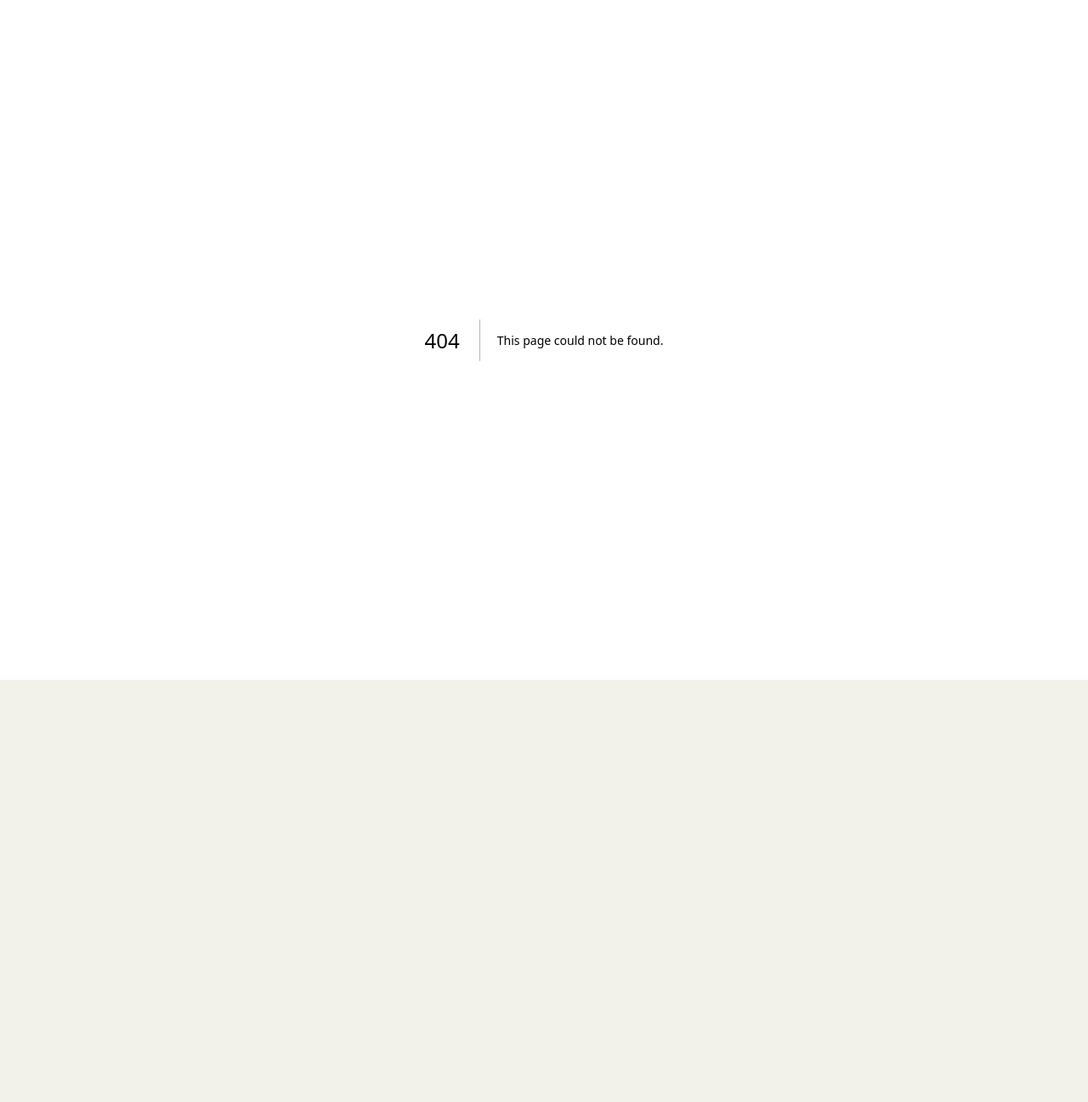
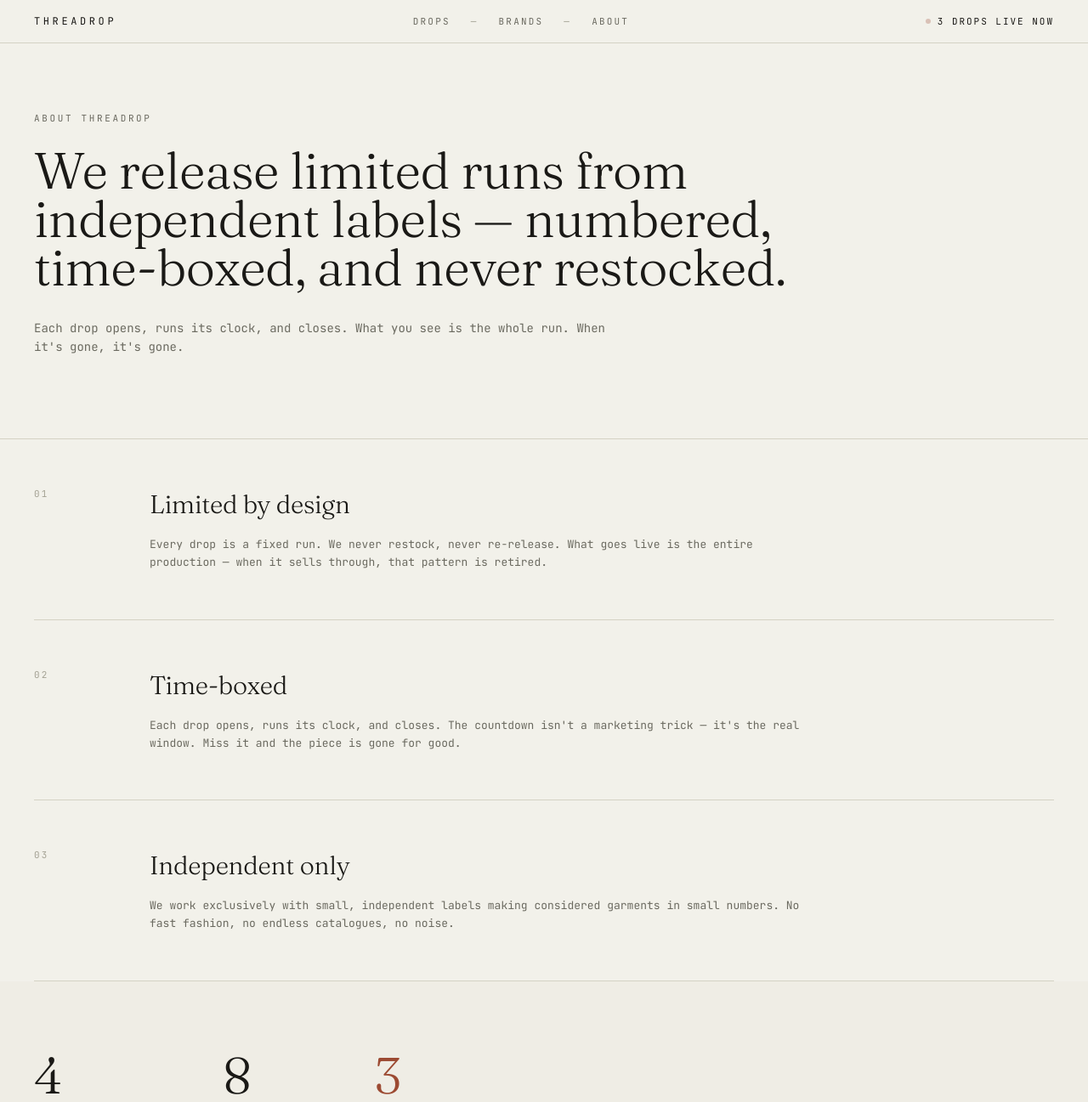
Before and after one commit to ruona-okungbowa/threadrop, a Next.js app: page /about in a window 1280 px wide. Before the commit this address had no page. Shown: the top 1297 px of the page at 85% size. Before the commit the page ends 800 px from the top, so only its background shows below. Built offline with nearby package versions, Linux system fonts and the light colour scheme.

Commit message:
feat: create About page and update site navigation links to About section
Co-authored-by: Ruona O <58301241+ruona-okungbowa@users.noreply.github.com>

```diff
--- /dev/null
+++ b/app/about/page.tsx
@@ -0,0 +1,138 @@
+import type { Metadata } from "next";
+import Link from "next/link";
+import { SiteHeader } from "@/components/site-header";
+import { SiteFooter } from "@/components/site-footer";
+import { brands, drops, statusOf } from "@/lib/feed-data";
+
+export const metadata: Metadata = {
+  title: "About — Threadrop",
+  description:
+    "Threadrop releases limited runs from independent labels — numbered, time-boxed, and never restocked.",
+};
+
+const PRINCIPLES = [
+  {
+    n: "01",
+    title: "Limited by design",
+    body: "Every drop is a fixed run. We never restock, never re-release. What goes live is the entire production — when it sells through, that pattern is retired.",
+  },
+  {
+    n: "02",
+    title: "Time-boxed",
+    body: "Each drop opens, runs its clock, and closes. The countdown isn't a marketing trick — it's the real window. Miss it and the piece is gone for good.",
+  },
+  {
+    n: "03",
+    title: "Independent only",
+    body: "We work exclusively with small, independent labels making considered garments in small numbers. No fast fashion, no endless catalogues, no noise.",
+  },
+];
+
+export default function AboutPage() {
+  const liveCount = drops.filter((d) => statusOf(d) === "LIVE").length;
+
+  return (
+    <main className="min-h-screen bg-background">
+      <SiteHeader />
+
+      {/* manifesto hero */}
+      <section className="mx-auto max-w-[1400px] px-5 pb-16 pt-14 md:px-10 md:pb-24 md:pt-20">
+        <p className="mb-6 font-mono text-[11px] uppercase tracking-[0.24em] text-subtle">
+          About Threadrop
+        </p>
+        <h1 className="max-w-4xl font-serif text-4xl font-light leading-[0.95] tracking-tight text-balance md:text-6xl">
+          We release limited runs from independent labels — numbered, time-boxed,
+          and never restocked.
+        </h1>
+        <p className="mt-8 max-w-2xl font-mono text-sm leading-relaxed text-subtle">
+          Each drop opens, runs its clock, and closes. What you see is the whole
+          run. When it&apos;s gone, it&apos;s gone.
+        </p>
+      </section>
+
+      {/* principles — three editorial rows, not a uniform card grid */}
+      <section className="border-t border-border">
+        <div className="mx-auto max-w-[1400px] px-5 md:px-10">
+          {PRINCIPLES.map((p) => (
+            <div
+              key={p.n}
+              className="grid grid-cols-1 gap-4 border-b border-border py-10 md:grid-cols-[6rem_1fr] md:gap-10 md:py-14"
+            >
+              <span className="font-mono text-[11px] uppercase tracking-[0.2em] text-faint">
+                {p.n}
+              </span>
+              <div className="max-w-3xl">
+                <h2 className="font-serif text-2xl font-light leading-snug text-balance md:text-3xl">
+                  {p.title}
+                </h2>
+                <p className="mt-4 font-mono text-[13px] leading-relaxed text-subtle">
+                  {p.body}
+                </p>
+              </div>
+            </div>
+          ))}
+        </div>
+      </section>
+
+      {/* by the numbers */}
+      <section className="border-b border-border bg-muted/40 px-5 py-16 md:px-10 md:py-20">
+        <div className="mx-auto flex max-w-[1400px] flex-wrap gap-x-16 gap-y-8">
+          <Stat value={String(brands.length)} label="Independent labels" />
+          <Stat value={String(drops.length)} label="Drops to date" />
+          <Stat value={`${liveCount}`} label="Live right now" accent />
+        </div>
+      </section>
+
+      {/* cta */}
+      <section className="mx-auto max-w-[1400px] px-5 py-20 md:px-10 md:py-28">
+        <p className="max-w-3xl font-serif text-2xl font-light leading-snug text-balance md:text-3xl">
+          The next run is already on the clock.
+        </p>
+        <div className="mt-8 flex flex-wrap items-center gap-x-6 gap-y-3">
+          <Link
+            href="/drops"
+            className="group inline-flex items-center gap-2 rounded-[var(--radius)] bg-foreground px-6 py-3 font-mono text-[11px] uppercase tracking-[0.2em] text-background transition-all duration-200 ease-out hover:bg-accent hover:text-accent-foreground active:scale-[0.98]"
+          >
+            See what&apos;s dropping
+            <span className="inline-block transition-transform duration-200 group-hover:translate-x-0.5">
+              →
+            </span>
+          </Link>
+          <Link
+            href="/brands"
+            className="font-mono text-[11px] uppercase tracking-[0.2em] text-subtle transition-colors hover:text-foreground"
+          >
+            Browse the labels
+          </Link>
+        </div>
+      </section>
+
+      <SiteFooter />
+    </main>
+  );
+}
+
+function Stat({
+  value,
+  label,
+  accent,
+}: {
+  value: string;
+  label: string;
+  accent?: boolean;
+}) {
+  return (
+    <div className="flex flex-col gap-2">
+      <span
+        className={`font-serif text-5xl font-light tabular-nums md:text-6xl ${
+          accent ? "text-accent" : "text-foreground"
+        }`}
+      >
+        {value}
+      </span>
+      <span className="font-mono text-[11px] uppercase tracking-[0.2em] text-subtle">
+        {label}
+      </span>
+    </div>
+  );
+}
--- a/app/page.tsx
+++ b/app/page.tsx
@@ -47,35 +47,6 @@ export default function Page() {
         <BrandsStrip limit={4} />
       </section>
 
-      {/* about / manifesto */}
-      <section
-        id="about"
-        className="border-t border-border bg-muted/40 px-5 py-20 md:px-10 md:py-28"
-      >
-        <div className="mx-auto max-w-[1400px]">
-          <p className="mb-6 font-mono text-[11px] uppercase tracking-[0.24em] text-subtle">
-            About Threadrop
-          </p>
-          <p className="max-w-3xl font-serif text-2xl font-light leading-snug text-balance md:text-3xl">
-            We work with independent labels to release limited runs — numbered,
-            time-boxed, and never restocked. Each drop opens, runs its clock, and
-            closes. What you see is the whole run. When it&apos;s gone, it&apos;s
-            gone.
-          </p>
-          <div className="mt-10">
-            <Link
-              href="/drops"
-              className="group inline-flex items-center gap-2 font-mono text-[11px] uppercase tracking-[0.2em] text-foreground"
-            >
-              See what&apos;s dropping now
-              <span className="inline-block transition-transform duration-200 group-hover:translate-x-0.5">
-                →
-              </span>
-            </Link>
-          </div>
-        </div>
-      </section>
-
       <SiteFooter />
     </main>
   );
--- a/components/site-footer.tsx
+++ b/components/site-footer.tsx
@@ -24,7 +24,7 @@ export function SiteFooter() {
             <Link href="/brands" className="transition-opacity hover:opacity-60">
               Brands
             </Link>
-            <Link href="/#about" className="transition-opacity hover:opacity-60">
+            <Link href="/about" className="transition-opacity hover:opacity-60">
               About
             </Link>
           </nav>
--- a/components/site-header.tsx
+++ b/components/site-header.tsx
@@ -29,7 +29,7 @@ export function SiteHeader() {
         <span aria-hidden className="text-faint">
           —
         </span>
-        <Link href="/#about" className="transition-opacity hover:opacity-60">
+        <Link href="/about" className="transition-opacity hover:opacity-60">
           About
         </Link>
       </nav>
```
